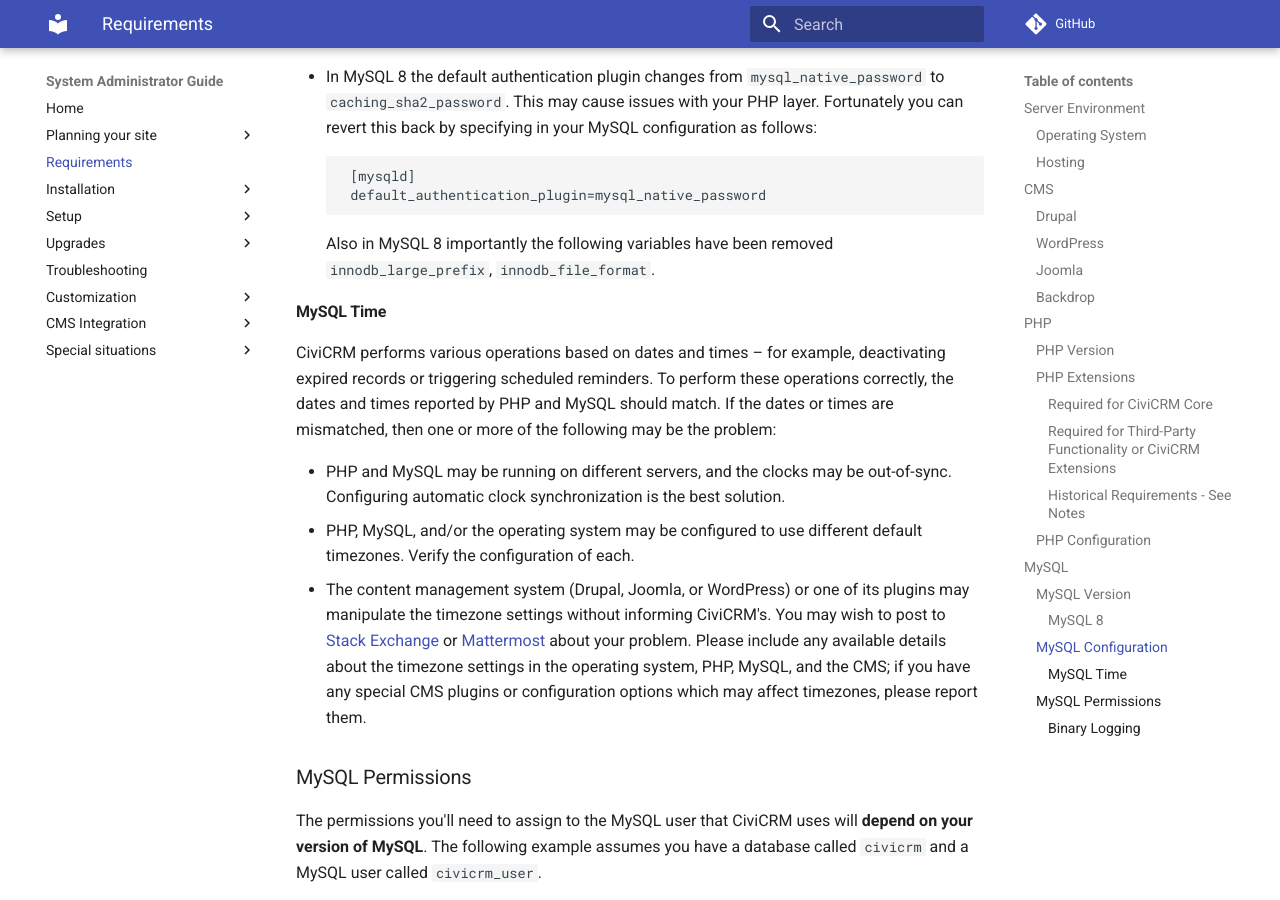
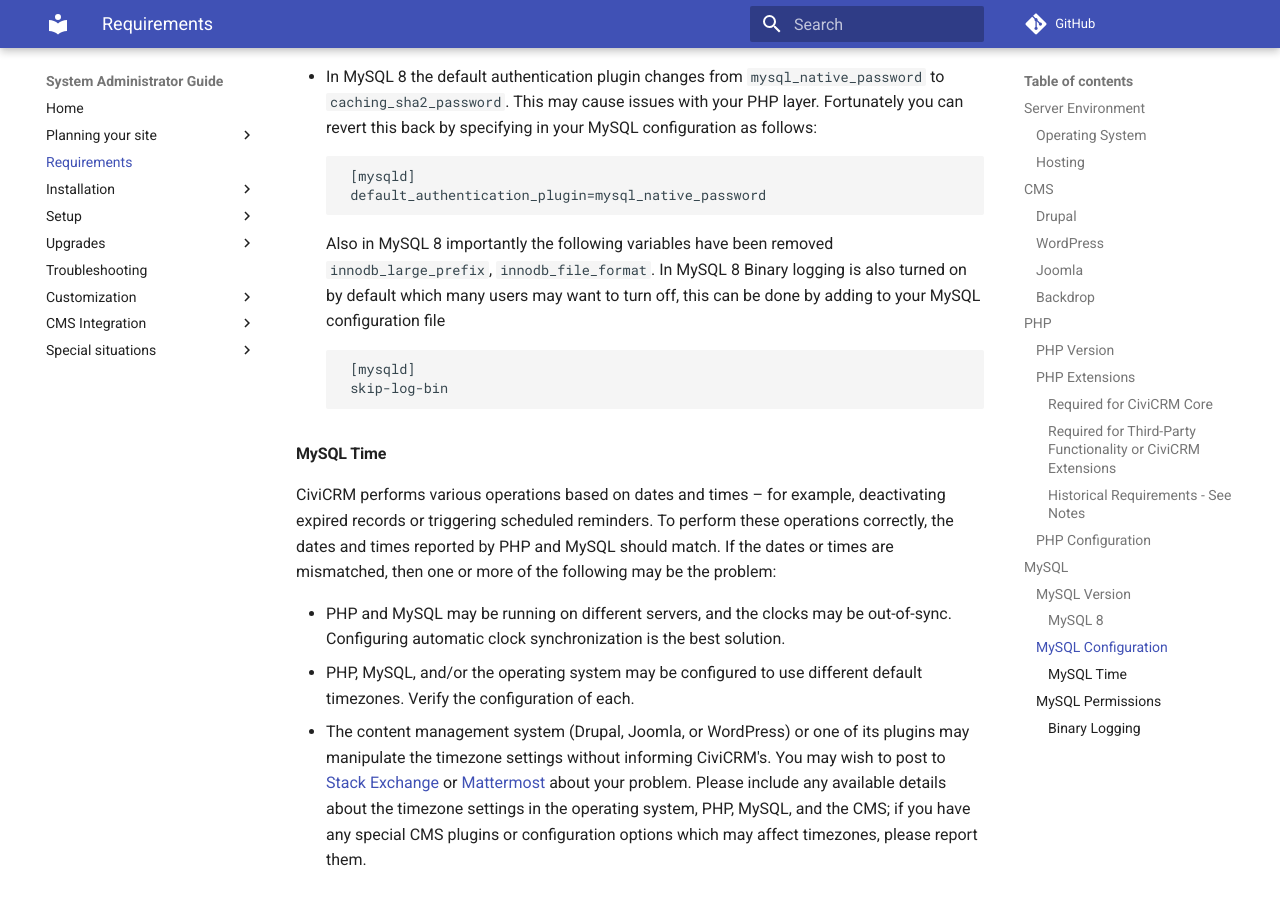
Before and after one commit to civicrm/civicrm-sysadmin-guide, an MkDocs documentation site: the page built from docs/requirements.md, in a window 1280 px wide and 900 px high, scrolled down 4571 px. Built offline with MkDocs 1.6.1 and Material for MkDocs 9.7.7, drawn with Linux system fonts in a browser that asks for light colours; comment, search, counter and statistics services are not loaded; old or Windows-style settings are respelled for this version of MkDocs.

Commit message:
Add in documentation of MySQL 8 turning on binary logging by default

````diff
--- a/docs/requirements.md
+++ b/docs/requirements.md
@@ -130,7 +130,11 @@ CiviCRM is currently not known to work with MySQL 8, there is an open issue for
    [mysqld]
    default_authentication_plugin=mysql_native_password
   ```
-  Also in MySQL 8 importantly the following variables have been removed `innodb_large_prefix`, `innodb_file_format`.
+  Also in MySQL 8 importantly the following variables have been removed `innodb_large_prefix`, `innodb_file_format`. In MySQL 8 Binary logging is also turned on by default which many users may want to turn off, this can be done by adding to your MySQL configuration file
+  ```
+   [mysqld]
+   skip-log-bin
+  ```
 
 #### MySQL Time
 
````
